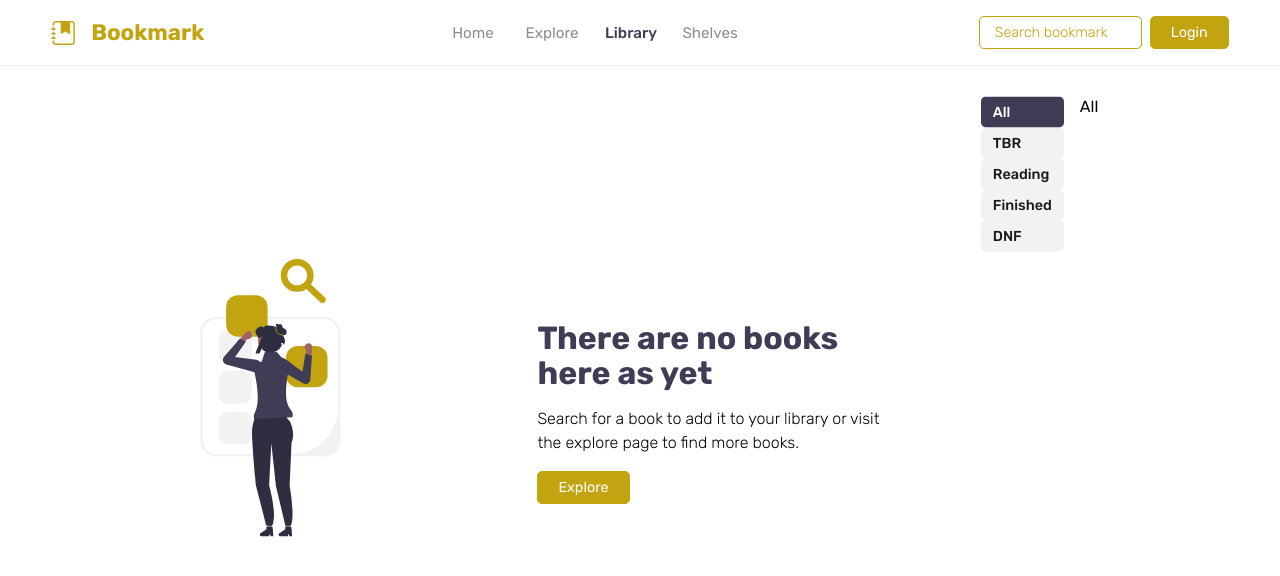
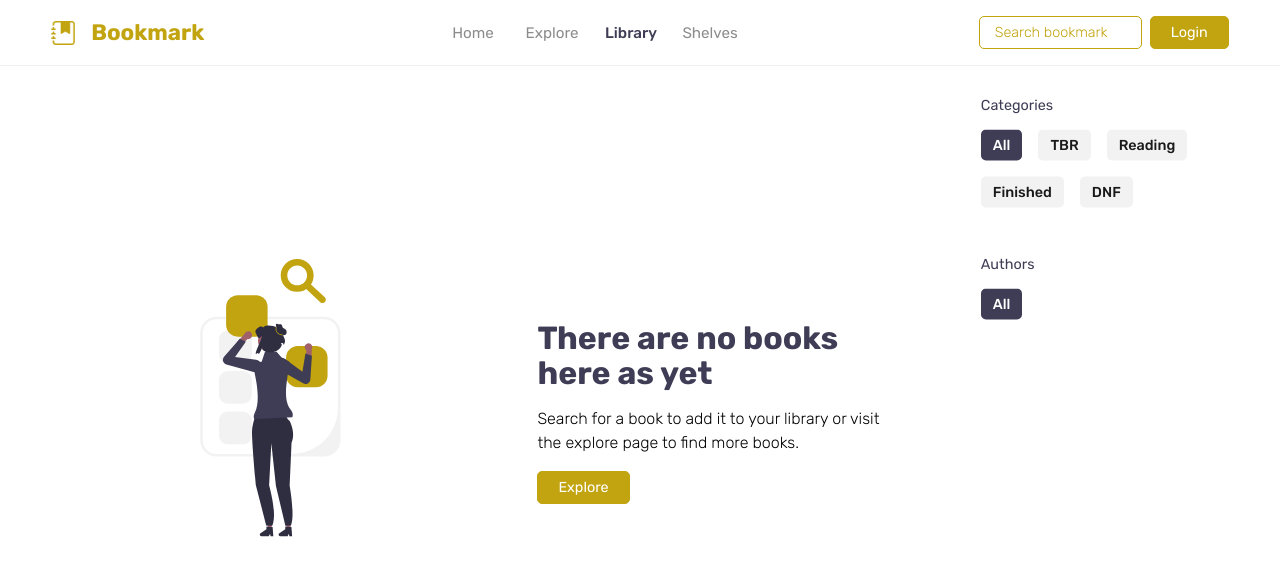
Before and after one commit to m-oniqu3/bookmark-it, a React (Vite) app: page /library in a window 1280 px wide. Shown: the top 576 px of the page. Built offline with nearby package versions, Linux system fonts and the light colour scheme; no server answers.

Commit message:
added authors filter

```diff
--- a/src/components/books/Sidebar.tsx
+++ b/src/components/books/Sidebar.tsx
@@ -4,10 +4,7 @@ import type { Book } from "../../types/Book";
 import { Fragment } from "react";
 import { useNavigate } from "react-router-dom";
 import { styled } from "styled-components";
-import {
-  addSearch,
-  removeSearch,
-} from "../../store/features/search/searchSlice";
+import { addSearch, removeSearch } from "../../store/features/search/searchSlice";
 import { useAppDispatch, useAppSelector } from "../../store/hooks/hooks";
 import { devices } from "../../styles/breakpoints";
 import { parseColor } from "../utils/parseColor";
@@ -20,6 +17,8 @@ const StyledSidebar = styled.aside`
       display: block;
       padding-bottom: 1rem;
       color: var(--secondary);
+      font-size: 0.9rem;
+      font-weight: 400;
     }
   }
 
@@ -97,9 +96,7 @@ type Props = {
 const Sidebar = (props: Props) => {
   const { books } = props;
   const colors = useAppSelector((state) => state.colours.bookColours);
-  const recentSearches = useAppSelector(
-    (state) => state.searches.recentSearches
-  );
+  const recentSearches = useAppSelector((state) => state.searches.recentSearches);
   const dispatch = useAppDispatch();
   const navigate = useNavigate();
 
@@ -122,11 +119,7 @@ const Sidebar = (props: Props) => {
     const background = `rgba(${parseColor(genreColours[i])}, 0.5)`;
 
     return (
-      <div
-        className="genre"
-        style={{ backgroundColor: background }}
-        key={genre}
-      >
+      <div className="genre" style={{ backgroundColor: background }} key={genre}>
         {genre.toLowerCase()}
       </div>
     );
--- a/src/components/pages/Library.tsx
+++ b/src/components/pages/Library.tsx
@@ -2,11 +2,13 @@ import { Fragment, useState } from "react";
 import { styled } from "styled-components";
 import Search from "../../assets/search.svg";
 import useFilterLibrary from "../../hooks/useFilterLibrary";
+import { useAppSelector } from "../../store/hooks/hooks";
 import { StyledGrid } from "../../styles/StyledGrid";
 import { devices } from "../../styles/breakpoints";
 import { Filter } from "../../types/Book";
 import Container from "../helpers/ui/Container";
 import Empty from "../helpers/ui/Empty";
+import { parseColor } from "../utils/parseColor";
 
 const StyledLibrary = styled(Container)`
   padding: 1.5rem 0;
@@ -16,8 +18,33 @@ const StyledLibrary = styled(Container)`
     grid-template-columns: 1fr 15.5rem;
     gap: 3rem;
 
-    .filters {
+    .options {
       order: 1;
+    }
+  }
+
+  .title {
+    display: none;
+
+    @media (${devices.large}) {
+      display: block;
+      padding-bottom: 1rem;
+      color: var(--secondary);
+      font-size: 0.9rem;
+      font-weight: 400;
+    }
+  }
+
+  .options {
+    display: flex;
+    flex-direction: column;
+
+    @media (${devices.large}) {
+      /* flex-wrap: wrap; */
+      position: sticky;
+      top: 12vh;
+      height: fit-content;
+      gap: 2rem;
     }
   }
 
@@ -35,9 +62,6 @@ const StyledLibrary = styled(Container)`
 
     @media (${devices.large}) {
       flex-wrap: wrap;
-      position: sticky;
-      top: 12vh;
-      height: fit-content;
     }
 
     .filter {
@@ -57,24 +81,54 @@ const StyledLibrary = styled(Container)`
       }
     }
   }
+
+  .authors {
+    display: flex;
+    gap: 1rem;
+    width: 100%;
+    overflow-x: scroll;
+    scrollbar-width: none;
+    padding-bottom: 1rem;
+
+    &::-webkit-scrollbar {
+      display: none;
+    }
+
+    @media (${devices.large}) {
+      flex-wrap: wrap;
+    }
+
+    .author {
+      padding: 7px 12px;
+      border-radius: 5px;
+      text-transform: capitalize;
+      font-size: 0.9rem;
+      font-weight: 500;
+      color: #1a1a1a;
+      min-width: fit-content;
+      cursor: pointer;
+
+      &.active {
+        background-color: var(--secondary) !important;
+        color: var(--neutral-primary) !important;
+      }
+    }
+  }
 `;
 
 const filters: Filter[] = ["All", "TBR", "Reading", "Finished", "DNF"];
 
 const Library = () => {
+  const colors = useAppSelector((state) => state.colours.bookColours);
   const [activeFilter, setActiveFilter] = useState<Filter>("All");
   const [activeAuthor, setActiveAuthor] = useState<string>("All");
 
   const { authors, books } = useFilterLibrary(activeFilter, activeAuthor);
 
-  const handleFilter = (filter: Filter) => {
-    setActiveFilter(filter);
-  };
+  const authorColours = Object.values(colors).slice(0, authors.length + 1);
 
-  const handleAuthor = (author: string) => {
-    setActiveAuthor(author);
-    console.log(author);
-  };
+  const handleFilter = (filter: Filter) => setActiveFilter(filter);
+  const handleAuthor = (author: string) => setActiveAuthor(author);
 
   const filterList = filters.map((filter) => {
     const active = activeFilter === filter ? "active" : "";
@@ -86,11 +140,17 @@ const Library = () => {
     );
   });
 
-  const authorList = ["All", ...authors].map((author) => {
+  const authorList = ["All", ...authors].map((author, i) => {
     const active = activeAuthor === author ? "active" : "";
+    const background = `rgba(${parseColor(authorColours[i])}, 0.5)`;
 
     return (
-      <div key={author} onClick={() => handleAuthor(author)}>
+      <div
+        key={author}
+        className={`author ${active}`}
+        onClick={() => handleAuthor(author)}
+        style={{ backgroundColor: background }}
+      >
         {author}
       </div>
     );
@@ -114,9 +174,16 @@ const Library = () => {
 
   return (
     <StyledLibrary>
-      <div className="filters">
-        <div>{filterList} </div>
-        <div>{authorList}</div>
+      <div className="options">
+        <div>
+          <h3 className="title">Categories</h3>
+          <div className="filters">{filterList}</div>
+        </div>
+
+        <div>
+          <h3 className="title">Authors</h3>
+          <div className="authors">{authorList}</div>
+        </div>
       </div>
       <Fragment>{content}</Fragment>
     </StyledLibrary>
--- a/src/hooks/useFilterLibrary.tsx
+++ b/src/hooks/useFilterLibrary.tsx
@@ -30,7 +30,7 @@ const useFilterLibrary = (filter: Filter, author: string) => {
     return author;
   });
 
-  const authors = [...new Set(allAuthors)];
+  const authors = [...new Set(allAuthors)].sort();
   //   console.log(authors);
 
   const books = authorResults.map((record) => {
--- a/src/styles/StyledGrid.ts
+++ b/src/styles/StyledGrid.ts
@@ -6,6 +6,7 @@ export const StyledGrid = styled.div`
   grid-template-columns: repeat(auto-fit, minmax(75px, 1fr));
   gap: 1rem;
   place-items: center;
+  place-content: start;
   width: 100%;
   height: 100%;
 
```
